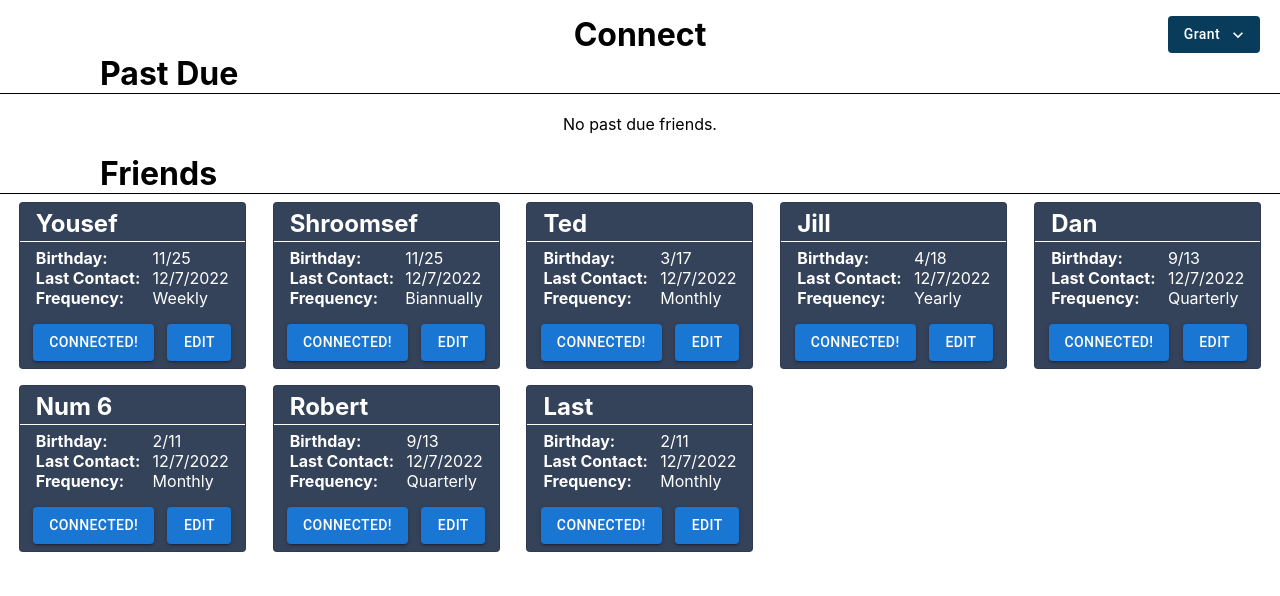
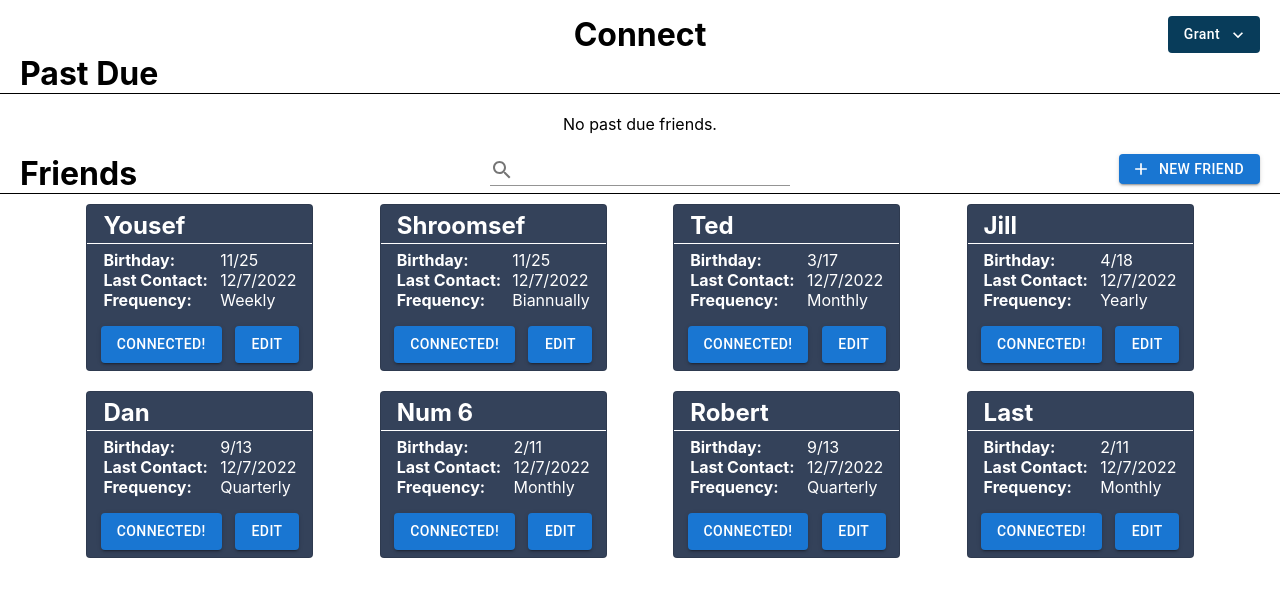
Before and after one commit to glpierce/connect, a React (Create React App) app in the folder src/frontend/: page / in a window 1280 px wide. Shown: the top 596 px of the page. Built offline with nearby package versions, Linux system fonts and the light colour scheme.

Commit message:
Added friend search functionality, added add friend button, css styling

```diff
--- a/src/frontend/src/App.css
+++ b/src/frontend/src/App.css
@@ -40,12 +40,19 @@
 
 .pastDueHeader {
   font-weight: bold;
-  margin-left: 100px;
+  margin-left: 20px;
 }
 
 .friendsHeader {
+  display: flex;
+  flex-direction: row;
+  width: 100%;
+}
+
+.friendsHeaderLabel {
   font-weight: bold;
-  margin-left: 100px;
+  margin-left: 20px;
+  justify-self: flex-start;
 }
 
 .sectionDivider {
@@ -70,6 +77,17 @@
   display: flex;
   flex-direction: row;
   justify-content: space-evenly;
+  margin-left: 20px;
+  margin-right: 20px;
+}
+
+.placeholderCard {
+  width: 227px;
+  height: 180px;
+  margin-top: 10px;
+  margin-bottom: 10px;
+  margin-left: 0px;
+  margin-right: 0px;
 }
 
 .friendName {
--- a/src/frontend/src/components/FriendCard.js
+++ b/src/frontend/src/components/FriendCard.js
@@ -1,6 +1,5 @@
 import React, { useState } from "react";
 import Card from '@mui/material/Card';
-import CardHeader from '@mui/material/CardHeader';
 import CardContent from '@mui/material/CardContent';
 import Button from '@mui/material/Button';
 
@@ -35,7 +34,12 @@ function FriendCard({ friend }) {
     }
 
     return(
-        <Card variant="outlined" style={{width: 225, height: 165, color: "white", backgroundColor: "#34425A", margin: 8}} onMouseEnter={e => setHoverObj(friend.id)} onMouseLeave={e => setHoverObj(null)}>
+        <Card
+            variant="outlined"
+            style={{width: 225, height: 165, color: "white", backgroundColor: "#34425A", marginTop: 10, marginBottom: 10}}
+            onMouseEnter={e => setHoverObj(friend.id)}
+            onMouseLeave={e => setHoverObj(null)}
+        >
             <h2 className="friendName">{friend.name}</h2>
             <div className="cardDivider"/>
             <CardContent style={{paddingTop: 6}}>
--- a/src/frontend/src/components/FriendsDisplay.js
+++ b/src/frontend/src/components/FriendsDisplay.js
@@ -4,26 +4,17 @@ import FriendCard from "./FriendCard";
 function FriendsDisplay({ user, windowDimensions, friends, display }) {
 
     function generateFriendDisplay() {
-        const cardsPerRow =  Math.floor(windowDimensions.innerWidth / 241);
+        const cardsPerRow =  Math.floor((windowDimensions.innerWidth - 90)/ 241);
         const numRows = Math.ceil(friends.length / cardsPerRow);
         const cards = friends.map(friend => {
             return(<FriendCard key={friend.id} friend={friend} />);
         });
         const display = Array.apply(null, Array(numRows)).map(row => {
-            if (numRows > 1) {
-                return(
-                    <div className="friendsRow">
-                        {cards.length > cardsPerRow ? cards.splice(0, cardsPerRow) : lastRow(cards, cardsPerRow)}
-                    </div>
-                )
-            } else {
-                return(
-                    <div className="friendsRow">
-                        {cards}
-                    </div>
-                )
-            }
-
+            return(
+                <div className="friendsRow">
+                    {cards.length > cardsPerRow ? cards.splice(0, cardsPerRow) : lastRow(cards, cardsPerRow)}
+                </div>
+            )
         })
         return(display);
     }
@@ -31,7 +22,7 @@ function FriendsDisplay({ user, windowDimensions, friends, display }) {
     function lastRow(cards, cardsPerRow) {
         const remaining = cards.length;
         for (let i = 0; i < cardsPerRow - remaining; i++) {
-            cards.push(<div style={{width: 227, height: 180, margin: 8}}/>)
+            cards.push(<div className="placeholderCard"/>)
         }
         return(cards);
     }
--- a/src/frontend/src/components/HomePage.js
+++ b/src/frontend/src/components/HomePage.js
@@ -1,5 +1,11 @@
 import React, { useState, useEffect } from "react";
 import FriendsDisplay from "./FriendsDisplay";
+import SearchIcon from '@mui/icons-material/Search';
+import AddIcon from '@mui/icons-material/Add';
+import CancelIcon from '@mui/icons-material/Cancel';
+import TextField from '@mui/material/TextField';
+import InputAdornment from '@mui/material/InputAdornment';
+import Button from "@mui/material/Button";
 
 function HomePage({ user, windowDimensions }) {
     const [friends, setFriends] = useState([
@@ -68,8 +74,9 @@ function HomePage({ user, windowDimensions }) {
             frequency: 30
         },
     ]);
-
     const [pdFriends, setPDFriends] = useState([]);
+    const [displayFriends, setDisplayFriends] = useState(friends)
+    const [searchQuery, setSearchQuery] = useState("")
 
     // useEffect(() => {
     //     getFriends();
@@ -81,9 +88,18 @@ function HomePage({ user, windowDimensions }) {
     //     .then(data => {
     //         console.log(data);
     //         setFriends(data);
-    //         findPDFriends()
+    //         setDisplayFriends(data)
+    //         findPDFriends();
     //     })
     // }
+
+    useEffect(() => {
+        if (!searchQuery) {
+            setDisplayFriends(friends);
+        } else {
+            setDisplayFriends(friends.filter(friend => friend.name.toLowerCase().includes(searchQuery.toLowerCase())))
+        }
+    }, [searchQuery, friends])
 
     function findPDFriends() {
         const pd = friends.filter(friend => {
@@ -104,14 +120,44 @@ function HomePage({ user, windowDimensions }) {
                         <p className="noFriendsLabel">No past due friends.</p>
                     </div>
                 }
-
             </div>
             <div>
-                <h1 className="friendsHeader">Friends</h1>
+                <div className="friendsHeader">
+                    <div style={{display: "flex", flex: 1, justifyContent: "flex-start"}}>
+                        <h1 className="friendsHeaderLabel">Friends</h1>
+                    </div>
+                    <div style={{display: "flex", flex: 1, justifyContent: "center"}}>
+                        <TextField
+                            id="friendSearch"
+                            label=""
+                            variant="standard"
+                            value={searchQuery}
+                            style={{width: 300, marginRight: 30, marginLeft: 30}}
+                            InputProps={{
+                                startAdornment: (<InputAdornment position="start"><SearchIcon /></InputAdornment>),
+                                endAdornment: (
+                                    searchQuery ?
+                                    <InputAdornment position="end"><CancelIcon style={{cursor: "pointer"}} onClick={(e => setSearchQuery(""))}/></InputAdornment> :
+                                    <></>
+                                )
+                            }}
+                            onChange={e => setSearchQuery(e.target.value)}
+                        />
+                    </div>
+                    <div style={{display: "flex", flex: 1, justifyContent: "flex-end"}}>
+                        <Button
+                            variant="contained"
+                            style={{height: 30, marginRight: 20}}
+                            startIcon={<AddIcon/>}
+                        >
+                            New Friend
+                        </Button>
+                    </div>
+                </div>
                 <div className="sectionDivider"></div>
                 {
                     friends.length ?
-                    <FriendsDisplay user={user} windowDimensions={windowDimensions} friends={friends} display={"pastDue"} /> :
+                    <FriendsDisplay user={user} windowDimensions={windowDimensions} friends={displayFriends} display={"pastDue"} /> :
                     <div className="noFriendsDiv">
                         <p className="noFriendsLabel">No friends yet.</p>
                     </div>
```
Also changed, not shown: 1 other file (tests, documents, lock files or other folders).
